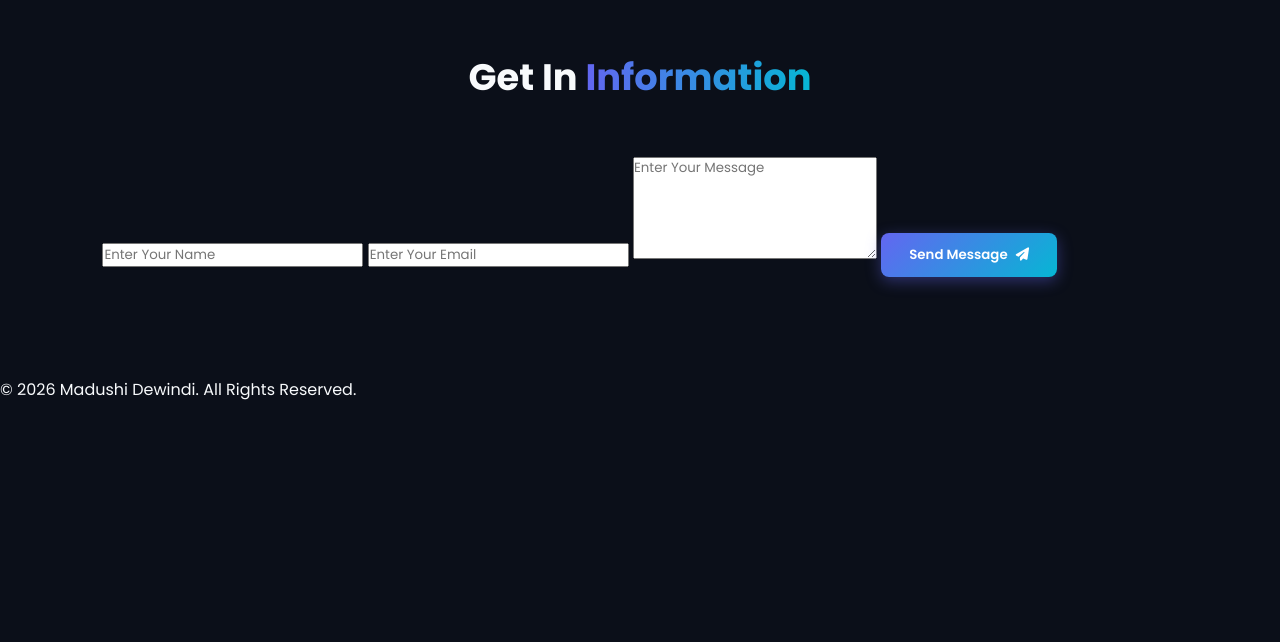
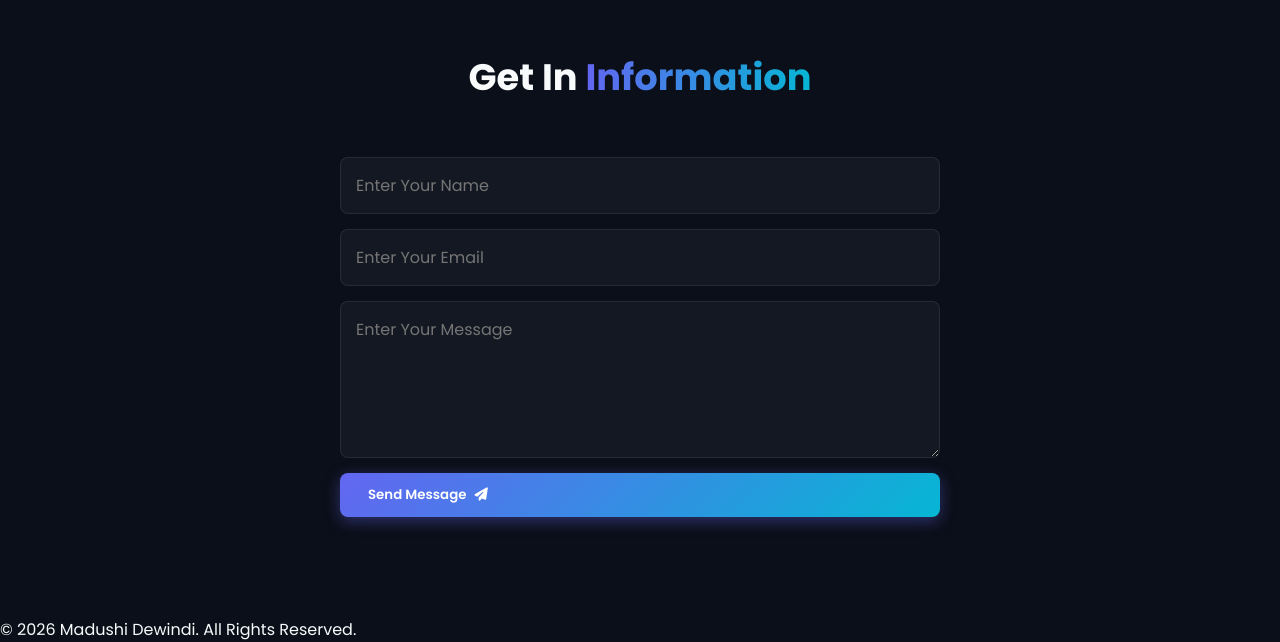
Before and after one commit to Ramasinha-MUD/Madushi-Portfolio, a plain HTML site: page index.html in a window 1280 px wide. Shown: the part 3361-4003 px from the top of the page. Before the commit the page ends 3763 px from the top, so only its background shows below. Drawn offline with Linux system fonts and the light colour scheme.

Commit message:
Contact Section

```diff
--- a/css/style.css
+++ b/css/style.css
@@ -349,3 +349,29 @@ section {
 .project-links a:hover {
     color: var(--accent-color);
 }
+
+/* Contact Section */
+.contact-form {
+    max-width: 600px;
+    margin: 0 auto;
+    display: flex;
+    flex-direction: column;
+    gap: 15px;
+}
+
+.contact-form input,
+.contact-form textarea {
+    width: 100%;
+    padding: 15px;
+    background: var(--card-bg);
+    border: 1px solid var(--border-color);
+    border-radius: 8px;
+    color: var(--text-main);
+    outline: none;
+    font-size: 1rem;
+}
+
+.contact-form input:focus,
+.contact-form textarea:focus {
+    border-color: var(--accent-color);
+}
```
